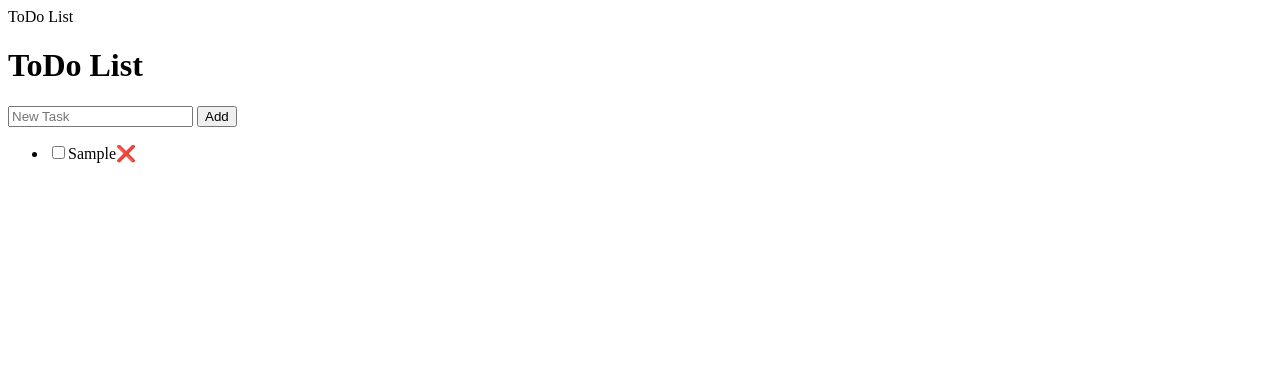
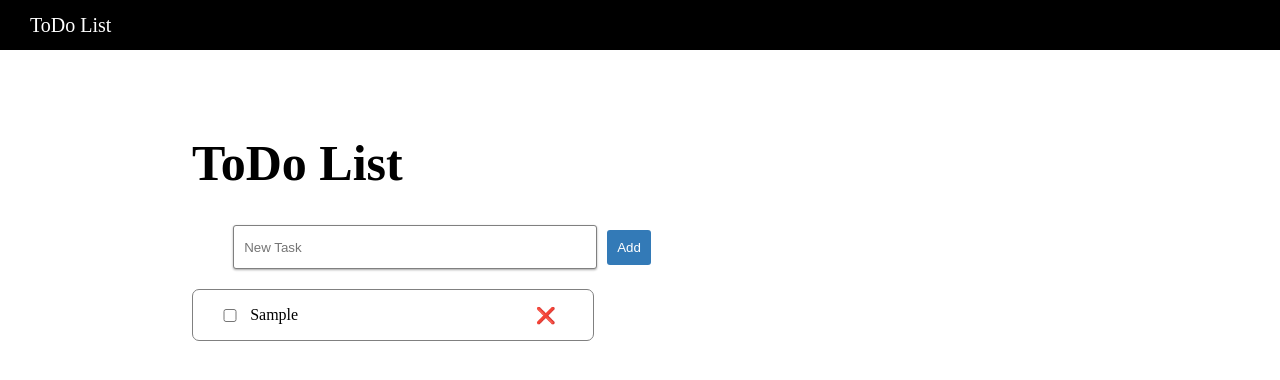
Before and after one commit to hayoung123/codesquad-cocoa, a plain HTML site: page Day7/객체Ver/index.html in a window 1280 px wide. Both pictures are taken after typing "Sample" into the empty fields and a click on the button "Add". Drawn offline with Linux system fonts and the light colour scheme.

Commit message:
simple css

```diff
--- a/Day7/객체Ver/index.html
+++ b/Day7/객체Ver/index.html
@@ -4,18 +4,21 @@
     <meta charset="UTF-8" />
     <meta name="viewport" content="width=device-width, initial-scale=1.0" />
     <title>TODOLIST</title>
+    <link rel="stylesheet" href="src/css/styles.css" />
   </head>
   <body>
     <header class="header">
       <span class="header__title">ToDo List</span>
     </header>
-    <main class="main">
+    <main>
+      <div class="main__wrapper">
         <h1 class="main__title">ToDo List</h1>
         <form action="" class="todo__form" id="js-todo__form">
           <input type="text" name="todo" placeholder="New Task" />
           <button type="submit">Add</button>
         </form>
         <ul id="js-todoList"></ul>
+      </div>
     </main>
     <script src="src/js/scripts.js"></script>
   </body>
--- a/Day7/객체Ver/src/css/styles.css
+++ b/Day7/객체Ver/src/css/styles.css
@@ -0,0 +1,87 @@
+body,
+html {
+  margin: 0;
+  width: 100%;
+  height: 100%;
+}
+header {
+  background-color: black;
+  height: 50px;
+  color: white;
+  line-height: 50px;
+}
+header > span {
+  font-size: 20px;
+  margin-left: 30px;
+}
+
+main {
+  width: 100%;
+  display: flex;
+  align-items: center;
+  flex-direction: column;
+  margin-top: 50px;
+  margin-right: 100px;
+}
+.main__wrapper {
+  width: 70%;
+}
+
+.main__title {
+  font-size: 50px;
+}
+
+.todo__form {
+  width: 500px;
+  display: flex;
+  justify-content: center;
+  align-items: center;
+}
+.todo__form > input {
+  width: 70%;
+  height: 40px;
+  margin-right: 10px;
+  padding-left: 10px;
+  border: 1px solid gray;
+  border-radius: 3px;
+  box-shadow: 0 1px 3px rgba(0, 0, 0, 0.12), 0 1px 2px rgba(0, 0, 0, 0.24);
+}
+
+.todo__form > input:focus {
+  outline: none;
+}
+
+.todo__form > button {
+  background-color: #337ab7;
+  border: none;
+  border-radius: 3px;
+  color: white;
+  padding: 10px;
+}
+ul {
+  margin-top: 20px;
+  padding: 0;
+}
+li {
+  list-style: none;
+  width: 400px;
+  height: 50px;
+  border: 1px solid gray;
+  border-top: none;
+  border-radius: 7px;
+  display: grid;
+  align-items: center;
+  grid-template-columns: 1fr 5fr 1fr;
+}
+li:first-child {
+  border-top: 1px solid gray;
+}
+li > input {
+  margin-left: 20px;
+}
+li > span:last-child {
+  cursor: pointer;
+}
+.strikeThrough {
+  text-decoration: line-through;
+}
--- a/Day7/객체Ver/src/js/scripts.js
+++ b/Day7/객체Ver/src/js/scripts.js
@@ -28,12 +28,12 @@ class View {
     li.remove();
   }
   strikethrough() {
+    const li = this.parentNode;
+    const todo = li.childNodes[1];
     if (this.checked) {
-      const li = this.parentNode;
-      li.classList.add("strikeThrough");
+      todo.classList.add("strikeThrough");
     } else {
-      const li = this.parentNode;
-      li.classList.remove("strikeThrough");
+      todo.classList.remove("strikeThrough");
     }
   }
 }
@@ -60,22 +60,24 @@ init();
 // let listId = 1;
 
 // class View {
-//   createLi(id, todo) {
-//     const li = document.createElement("li");
-//     const checkBox = document.createElement("input");
-//     checkBox.type = "checkbox";
-//     checkBox.addEventListener("input", this.strikethrough);
-//     const deleteBtn = document.createElement("span");
-//     deleteBtn.innerText = "❌";
-//     deleteBtn.addEventListener("click", this.deleteTodo);
-//     const text = document.createElement("span");
-//     text.innerText = todo;
-//     li.appendChild(checkBox);
-//     li.appendChild(text);
-//     li.appendChild(deleteBtn);
-//     li.id = id;
-//     ulTodoList.appendChild(li);
-//   }
+//     createLi(todo) {
+//         const li = this.createDom("li");
+//         const checkBox = this.createDom("input");
+//         checkBox.type = "checkbox";
+//         checkBox.addEventListener("input", this.strikethrough);
+//         const deleteBtn = this.createDom("span", "❌");
+//         deleteBtn.addEventListener("click", this.deleteTodo);
+//         const text = this.createDom("span", todo);
+//         li.appendChild(checkBox);
+//         li.appendChild(text);
+//         li.appendChild(deleteBtn);
+//         ulTodoList.appendChild(li);
+//       }
+//     createDom(type, content) {
+//         const element = document.createElement(type);
+//         if (content) element.innerText = content;
+//         return element;
+//       }
 //   completeList(todoList) {
 //     const liIdList = ulTodoList.childNodes.map((v) => v.id);
 //     todoList.forEach((v) => {
```
Lines whose indentation alone changed are shown as unchanged.
